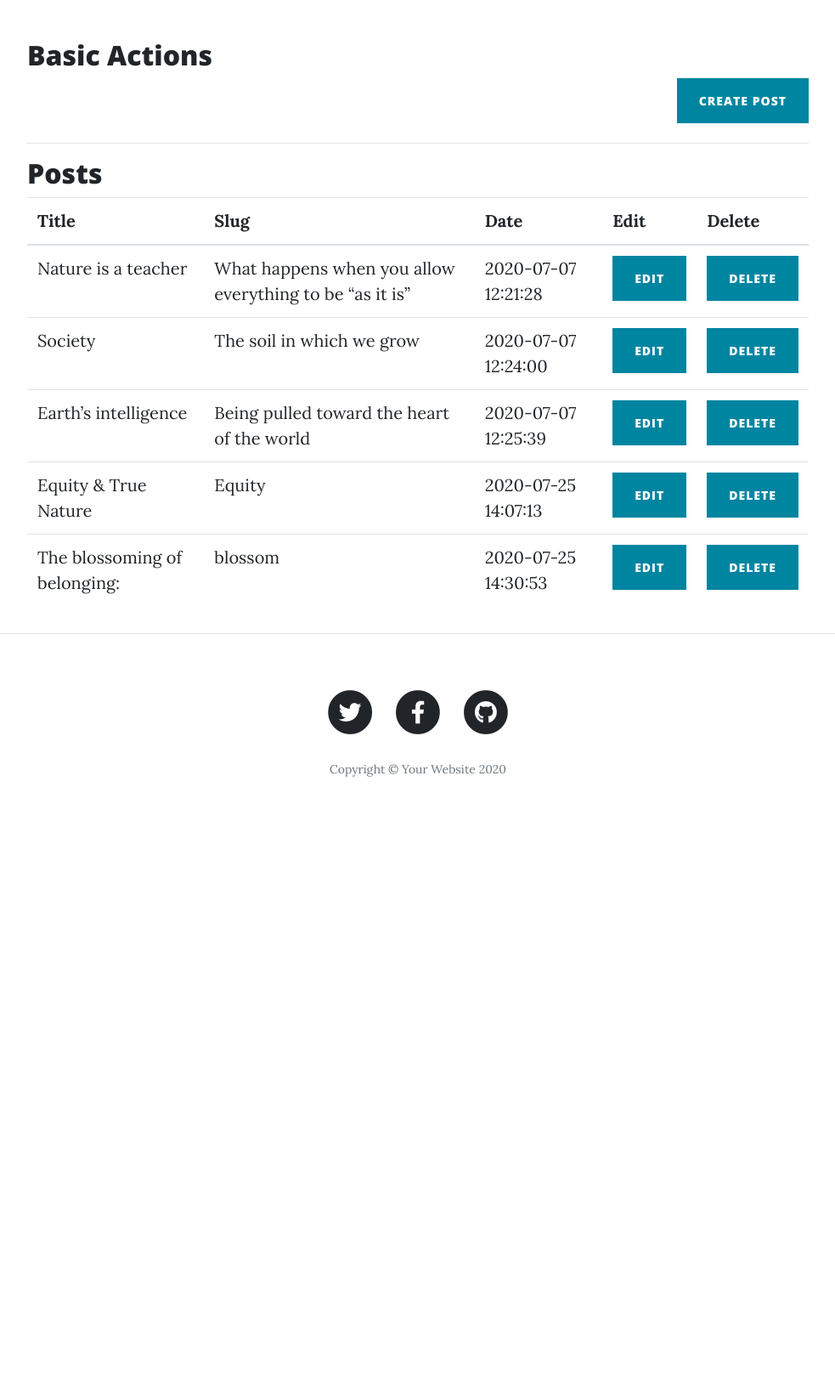
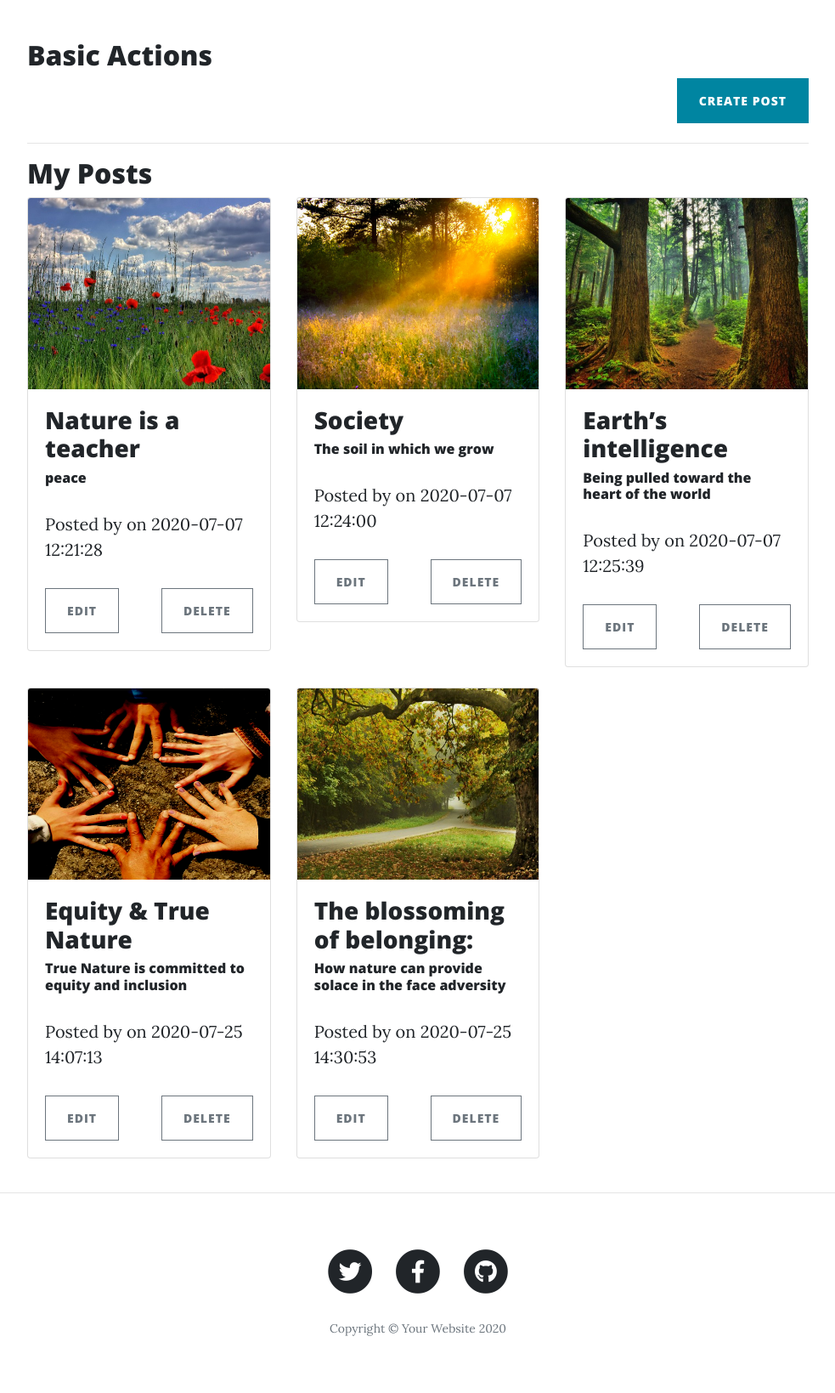
Before and after one commit to udsprasad/blogger, a Flask app: page /dashboard/1 in a window 1280 px wide. Shown: the part 479-2118 px from the top of the page at 85% size, without its empty margins (148-1131 px from the left). Before the commit the page ends 1393 px from the top, so only its background shows below. Run offline with Flask 2, Linux system fonts and the light colour scheme; a user stored in the database is signed in; data comes from the database, SQL or seed files in the repository; both versions use the stored data as it was after the commit; some libraries are stand-ins or nearby versions.

Commit message:
added cards to both search and dashboard page

```diff
--- a/Blogger/project/templates/dashboard.html
+++ b/Blogger/project/templates/dashboard.html
@@ -34,20 +34,9 @@
       <h2> Basic Actions</h2>
     <a href="/posts/add_post/{{user_id}}"><button class="btn btn-primary float-right">Create post</button></a><br><br>
     <hr>
-      <!-- <a href="/dashboard/{{user_id}}"><button class="btn btn-primary float-right">Dashboard Home</button></a><br><br>
-      <hr> -->
-<!--      <a href="/logout"><button class="btn btn-primary float-right">Logout</button></a><br><br>-->
-<!--      <hr>-->
-      <!-- <h2>Upload a file</h2>
-          <form action="/posts/uploader" method="post" enctype="multipart/form-data">
 
-            <input type="file" name="file1">
-            <button type="submit" class="btn btn-primary float-right">Submit</button><br><br>
-          </form>
-      <hr> -->
-<!--  <div class="col-lg-15 col-md-15 mx-auto">-->
-  <h2>Posts</h2>
-  <div class="table-responsive">
+  <h2>My Posts</h2>
+  <!-- <div class="table-responsive">
   <table class="table table-hover">
     <thead>
       <tr>
@@ -72,7 +61,35 @@
         {% endfor %}
     </tbody>
   </table>
-  </div>
+  </div> -->
+  <div class="row">
+    {% for post in posts %}
+            <div class="col-md-4">
+          <div class="card mb-4 box-shadow">
+              <img class="card-img-top" data-src="holder.js/100px225?theme=thumb&amp;bg=55595c&amp;fg=eceeef&amp;text=Thumbnail" src="/static/uploads/{{post.img_name}}" style="height: 225px; width: 100%; display: block;"  data-holder-rendered="true">
+              <div class="card-body">
+                <a href="/posts/post/{{post.slug}}">
+                <h3 class="post-title">
+                  {{post.title}}
+                </h3>
+                <h6 class="post-subtitle">
+                  {{post.tagline}}
+                </h6>
+                </a>
+                <p class='post-meta'>Posted by
+                  {% for user in users %}
+                  {%  if post.owner_id==user.id      %}
+                  <a href="#">{{user.username}}</a>
+                  {% endif  %}
+                  {% endfor %}
+                  on {{post.date}}</p>
+                      <a href="/posts/edit/{{post.sno}}"><button type="button" class="btn btn-sm btn-outline-secondary float-left">Edit</button></a>
+                      <a href="/posts/delete/{{post.sno}}"><button type="button" class="btn btn-sm btn-outline-secondary float-right">Delete</button></a>
+              </div>
+            </div>
+          </div>
+   {% endfor %}
+ </div>
 
 
       </div>
```
Also changed, not shown: Blogger/project/templates/search.html (+21 -3 lines), Blogger/data.sqlite.
